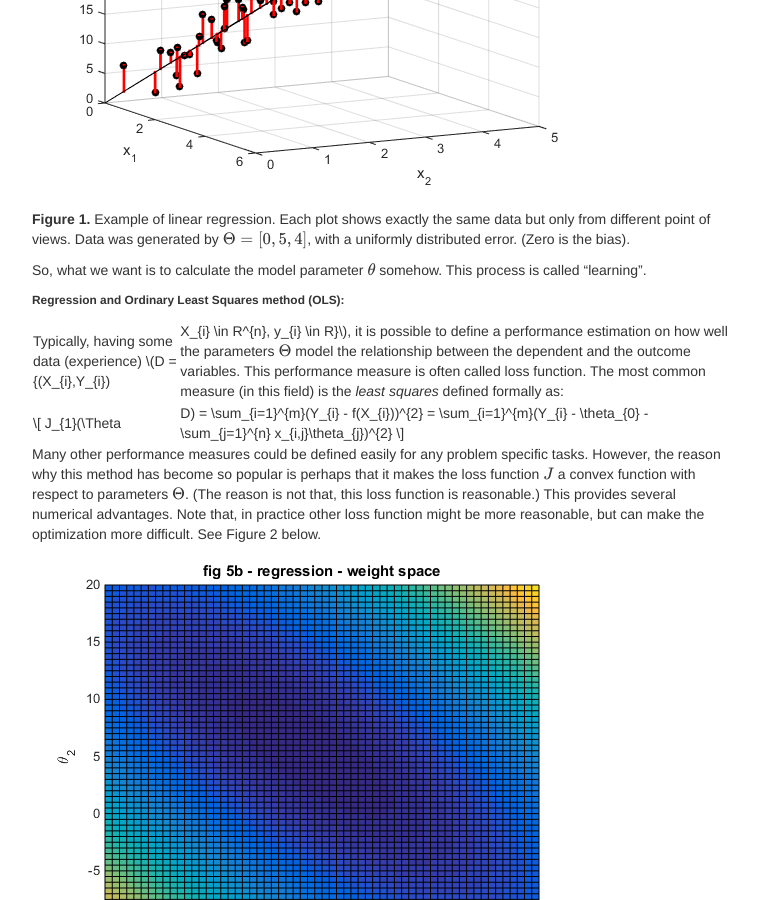
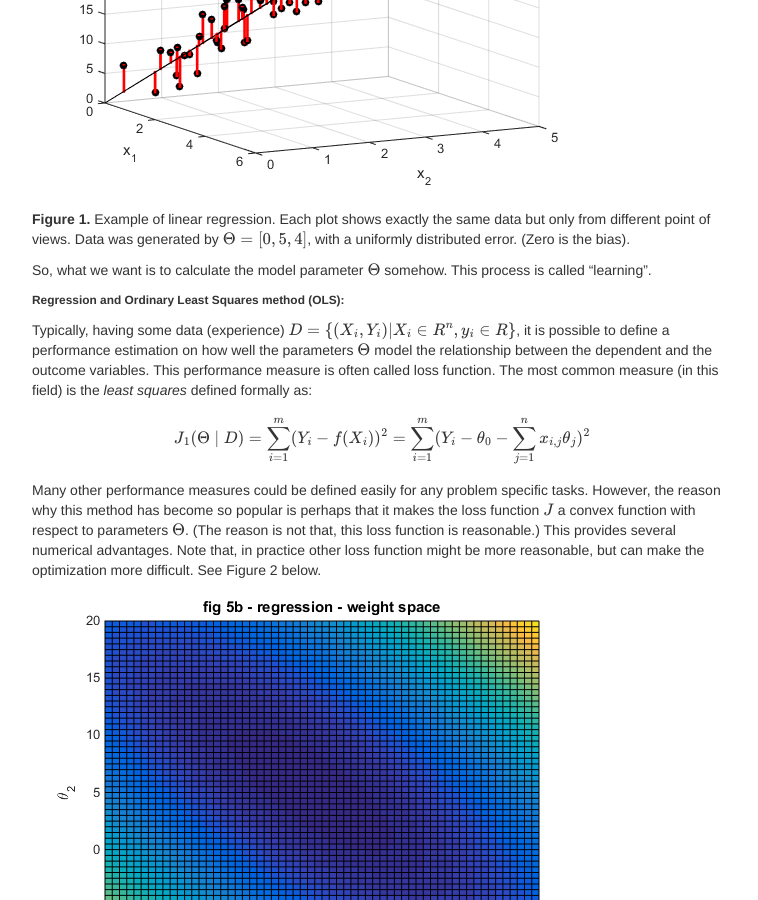
Before and after one commit to kfattila/kfattila.github.io, a Jekyll site: the page built from pages/Regression.md, in a window 1280 px wide and 900 px high, scrolled down 1556 px. Shown: the whole window, without its empty margins (258-1016 px from the left). Built offline with Jekyll 4.4.1, drawn with Linux system fonts in a browser that asks for light colours; formulas are drawn with MathJax 3.

Commit message:
Lectures

```diff
--- a/pages/Regression.md
+++ b/pages/Regression.md
@@ -25,13 +25,13 @@ Therefore, in this model, the regressand (\\(Y\\)) is a <u>linear combination</u
 
 **Figure 1.** Example of linear regression. Each plot shows exactly the same data but only from different point of views. Data was generated by \\(\Theta = [0,5,4]\\), with a uniformly distributed error. (Zero is the bias).
 
-So, what we want is to calculate the model parameter \\(\theta\\) somehow. This process is called "learning".
+So, what we want is to calculate the model parameter \\(\Theta\\) somehow. This process is called "learning".
 
 
 ###### Regression and Ordinary Least Squares method (OLS):
 
-Typically, having some data (experience) \\(D = \{(X_{i},Y_{i})|X_{i} \in R^{n}, y_{i} \in R\}\\), it is possible to define a performance estimation on how well the parameters \\(\Theta\\) model the relationship between the dependent and the outcome variables. This performance measure is often called loss function. The most common measure (in this field) is the *least squares* defined formally as:
-\\[ J_{1}(\Theta|D) = \sum_{i=1}^{m}(Y_{i} - f(X_{i}))^{2} = \sum_{i=1}^{m}(Y_{i} - \theta_{0} - \sum_{j=1}^{n} x_{i,j}\theta_{j})^{2} \\]
+Typically, having some data (experience) \\(D = \\{(X_{i},Y_{i})|X_{i} \in R^{n}, y_{i} \in R\\}\\), it is possible to define a performance estimation on how well the parameters \\(\Theta\\) model the relationship between the dependent and the outcome variables. This performance measure is often called loss function. The most common measure (in this field) is the *least squares* defined formally as:
+\\[ J_{1}(\Theta\mid D) = \sum_{i=1}^{m}(Y_{i} - f(X_{i}))^{2} = \sum_{i=1}^{m}(Y_{i} - \theta_{0} - \sum_{j=1}^{n} x_{i,j}\theta_{j})^{2} \\]
 
 Many other performance measures could be defined easily for any problem specific tasks. However, the reason why this method has become so popular is perhaps that it makes the loss function \\(J\\) a convex function with respect to parameters \\(\Theta\\). (The reason is not that, this loss function is reasonable.) This provides several numerical advantages. Note that, in practice other loss function might be more reasonable, but can make the optimization more difficult. See Figure 2 below.
 
```
